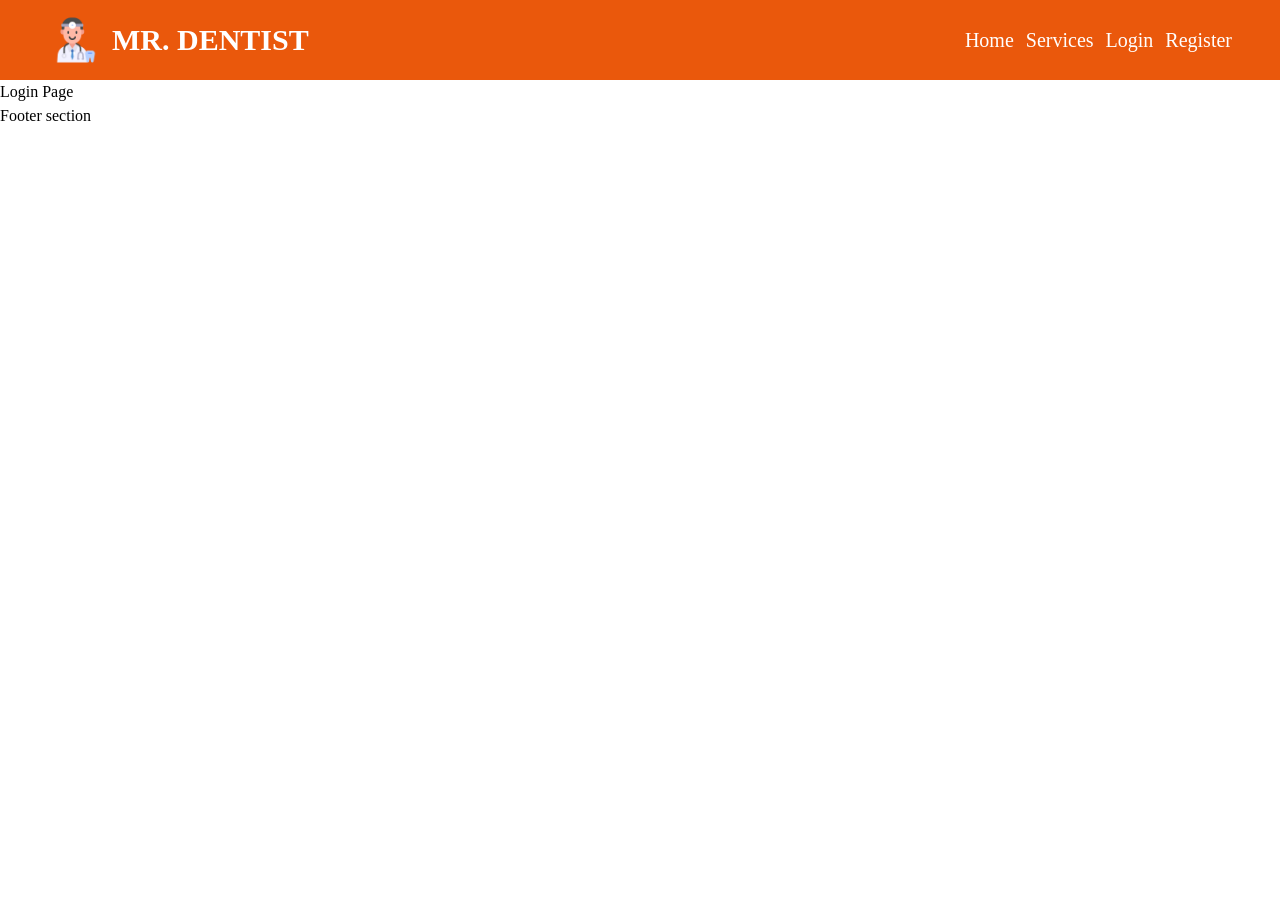
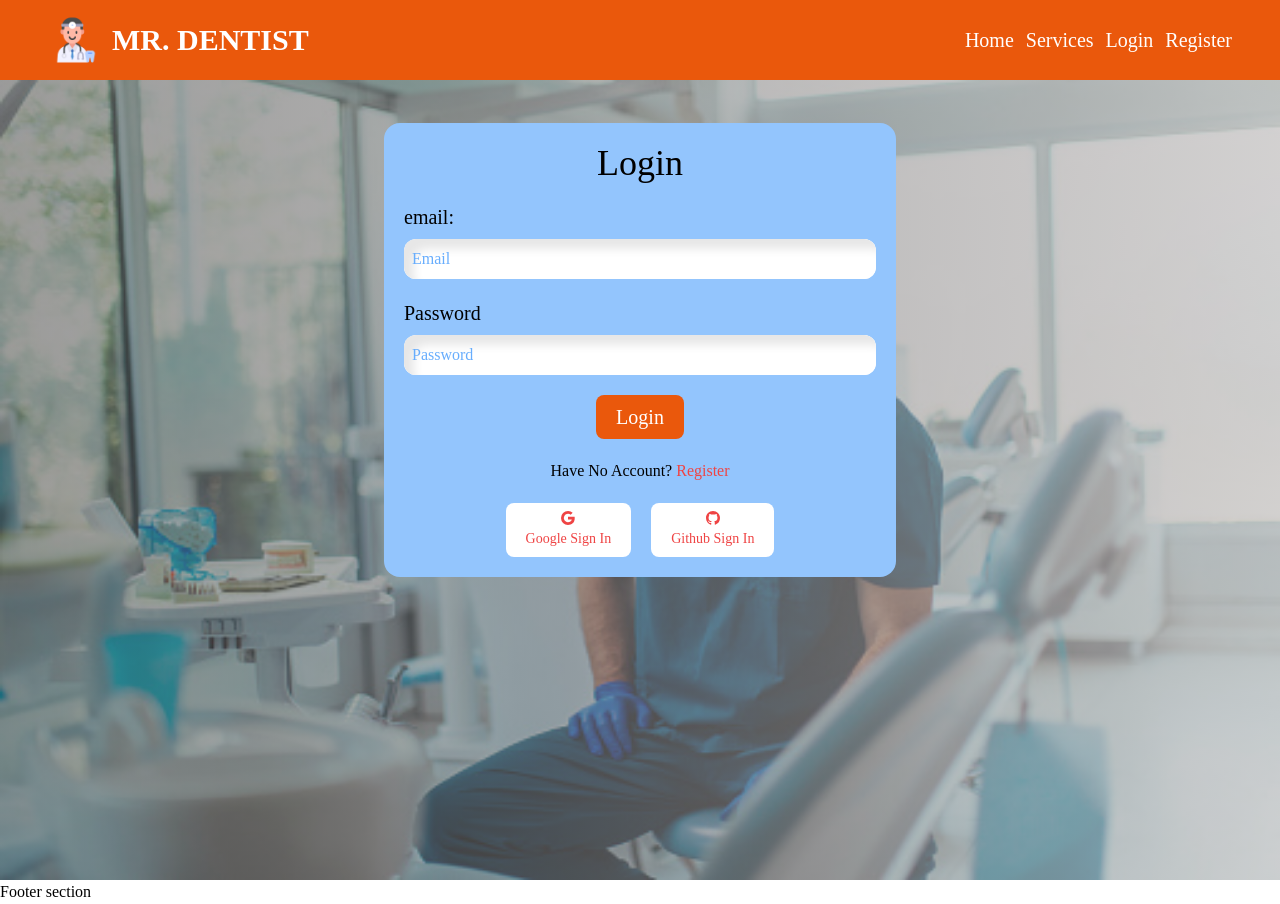
Before and after one commit to mostafizurRahaman/dentist-individual, a React (Create React App) app: page /login in a window 1280 px wide. Before the commit the page ends 800 px from the top, so only its background shows below. Built offline with nearby package versions, Linux system fonts and the light colour scheme; no server answers.

Commit message:
login page design done

```diff
--- a/src/Page/Login/Login.js
+++ b/src/Page/Login/Login.js
@@ -1,10 +1,166 @@
-import React from 'react';
+import React, { useContext, useState } from 'react';
+import { AuthContext } from '../../Context/AuthProvider/AuthProvider';
+import ErrorMessage from '../Shared/ErrorMessage/ErrorMessage';
+import { BsGithub, BsGoogle } from 'react-icons/bs';
+import { Link } from 'react-router-dom';
+import Swal from 'sweetalert2'
+const Login = () => {
+   const {LogIn,  GithubSignIn, GoogleSignIn} = useContext(AuthContext);
+   const [userInfo, setUserInfo] = useState({
+      email:'',
+      password:''
+   });
+   const [error, setError] = useState({
+    email:'',
+    password:"",
+    general:''
+   })
 
-const Login = () => {
+
+
+   const handleEmail = (e) => {
+      const email = e.target.value;
+      if(!email){
+         setError({...error, email:'please enter an email.'});
+         setUserInfo({...userInfo, email:""});
+         return;
+      }
+      if(!(/^[^\s@]+@[^\s@]+\.[^\s@]+$/).test(email)){
+         setError({...error, email:  'enter a valid email: '});
+         setUserInfo({...userInfo, email: ''});
+         return;
+      }
+      setError({...error, email: ''});
+      setUserInfo({...userInfo, email});
+   }
+
+
+   const handlePassword =(e) => {
+      const password = e.target.value;
+      if(!password){
+         setError({...error, password:'must enter a password'});
+         setUserInfo({...userInfo, password: ''});
+         return;
+      }
+      if(!/(?=.*?[A-Z])/.test(password)){
+         setError({...error, password: "must enter one uppercase"});
+         setUserInfo({...userInfo, password: ''});
+         return;
+      }
+      if(!/(?=.*?[a-z])/.test(password)){
+         setError({...error, password: "must enter one lowercase"});
+         setUserInfo({...userInfo, password: ''});
+         return;
+      }
+      if(!/(?=.*?[0-9])/.test(password)){
+         setError({...error, password: "must enter one digits"});
+         setUserInfo({...userInfo, password: ''});
+         return;
+      }
+      if(!/(?=.*?[#?!@$%^&*-])/.test(password)){
+         setError({...error, password: "must enter one lowercase"});
+         setUserInfo({...userInfo, password: ''});
+         return;
+      }
+      if(password.length < 8 ){
+         setError({...error, password:" password length must be 8 digits"});
+         setUserInfo({...userInfo, password: ''});
+         return;
+      }
+      setError({...error, password: ''});
+      setUserInfo({...userInfo, password});
+
+   }
+
+   const handleSubmit = (e) =>{
+      setError({...error, general:''})
+      e.preventDefault();
+      const {email ,password} = userInfo;
+      if(!email || !password){
+         setError({...error, general: "please fill the form carefully "});
+         return;
+      }
+      setError({...error, general: ""});
+      LogIn(email , password)
+      .then(res => {
+         const user = res.user;
+         console.log(user);
+      })
+      .catch(err => {
+         setError({...error, general: err.message})
+      });
+   }
+
+   const handleGoogleSignIn = () => {
+      setError({...error, general: ''})
+      GoogleSignIn()
+      .then(res => {
+         const user = res.user;
+         console.log(user);
+      })
+      .catch(err => {
+         setError({...error, general: err.message})
+      });
+   }
+
+   const handleGithubSignIn = () => {
+      setError({...error, general:''})
+      GithubSignIn()
+      .then(res => {
+         const user = res.user;
+         console.log(user);
+      })
+      .catch(err => {
+         setError({...error, general: err.message})
+      });
+   }
    return (
-      <div>
-         <h1>Login Page</h1>
+      <div className='py-5  w-full registrationBg'>
+      <div className='flex items-center flex-col  justify-center ' style={{minHeight: '500px'}}>
+         <div className='p-5 w-4/5 lg:w-2/5 rounded-2xl bg-blue-300 ' data-aos="zoom-out-up" >
+         <form className=' gap-5 flex flex-col w-full' onSubmit={handleSubmit} >
+            <div>
+               <h2 className='text-4xl text-center'>Login</h2>
+            </div>
+           <div className="grid grid-cols-1  gap-5">
+
+            <div className='flex flex-col w-full'>
+               <label className='text-xl mb-2' htmlFor="email">email:</label>
+               <input className='w-full p-2  border-2 inputBox rounded-xl'  type="email" name='email' id='email' placeholder='email' required  onBlur={handleEmail}/>
+               {
+                  error?.email && <ErrorMessage>{error?.email}</ErrorMessage>
+               }
+            </div>
+            <div className='flex flex-col w-full'>
+               <label className='text-xl mb-2' htmlFor="password">Password</label>
+               <input className='w-full p-2  border-2 inputBox rounded-xl'  type="password" id='password' placeholder='password' required onBlur={handlePassword} />
+               {
+                  error?.password &&  <ErrorMessage>{error?.password}</ErrorMessage>
+               }
+               {
+                  error?.general &&  <ErrorMessage>{error?.general}</ErrorMessage>
+               }
+            </div>
+           </div>
+
+             <button className="block px-5 text-center text-xl text-white rounded-lg py-2 bg-orange-600 mx-auto  hover:bg-black  "type="submit"  >Login</button>
+             <div className='text-center capitalize'>
+                     <p>have No account? <Link className='text-red-500' to='/register'>register</Link></p>
+                </div>
+         </form>
+         <div className='flex items-center justify-center text-center text-sm mt-5  gap-5'>
+               <button className='flex items-center justify-center flex-col gap-1  px-5 py-2 bg-white rounded-lg text-red-500' onClick={handleGoogleSignIn}>
+                  <BsGoogle></BsGoogle>
+                  <p>Google Sign In</p>
+               </button>
+               <button className='flex items-center justify-center flex-col gap-1  px-5 py-2 bg-white rounded-lg text-red-500' onClick={handleGithubSignIn}>
+                  <BsGithub></BsGithub>
+                  <p>Github Sign In</p>
+               </button>
+           </div>
+         </div>
       </div>
+   </div>
    );
 };
 
--- a/src/Page/Register/Register.js
+++ b/src/Page/Register/Register.js
@@ -97,6 +97,7 @@ const Register = () => {
    }
 
    const handleSubmit = (e) =>{
+      setError({...error, general:""})
       e.preventDefault();
       const {name, email , image, password} = userInfo;
       if(!name || !email || !image || !password){
@@ -116,7 +117,9 @@ const Register = () => {
          handleProfile({displayName: name, photoURL:  image})
          e.target.reset();
       })
-      .catch(err => console.log(err));
+      .catch(err => {
+         setError({...error, general: err.message})
+      });
    }
 
    const handleProfile  = (profile) => {
@@ -127,21 +130,27 @@ const Register = () => {
 
 
    const handleGoogleSignIn = () => {
+      setError({...error, general:""})
       GoogleSignIn()
       .then(res => {
          const user = res.user;
          console.log(user);
       })
-      .catch(err => console.log(err))
+      .catch(err => {
+         setError({...error, general: err.message})
+      });
    }
 
    const handleGithubSignIn = () => {
+      setError({...error, general:""})
       GithubSignIn()
       .then(res => {
          const user = res.user;
          console.log(user);
       })
-      .catch(err => console.log(err));
+      .catch(err => {
+         setError({...error, general: err.message})
+      });
    }
    return (
       <div className='py-5  w-full registrationBg'>
```
